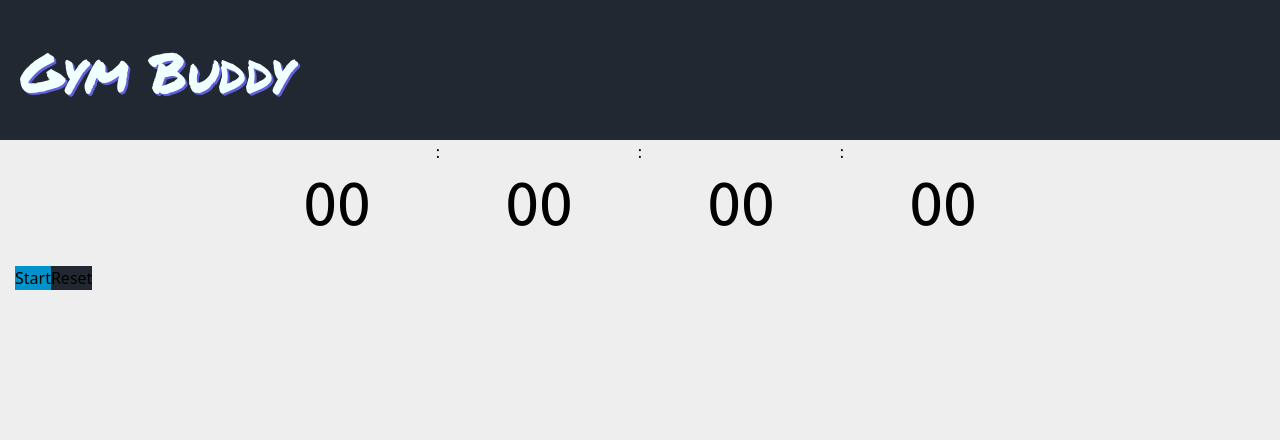
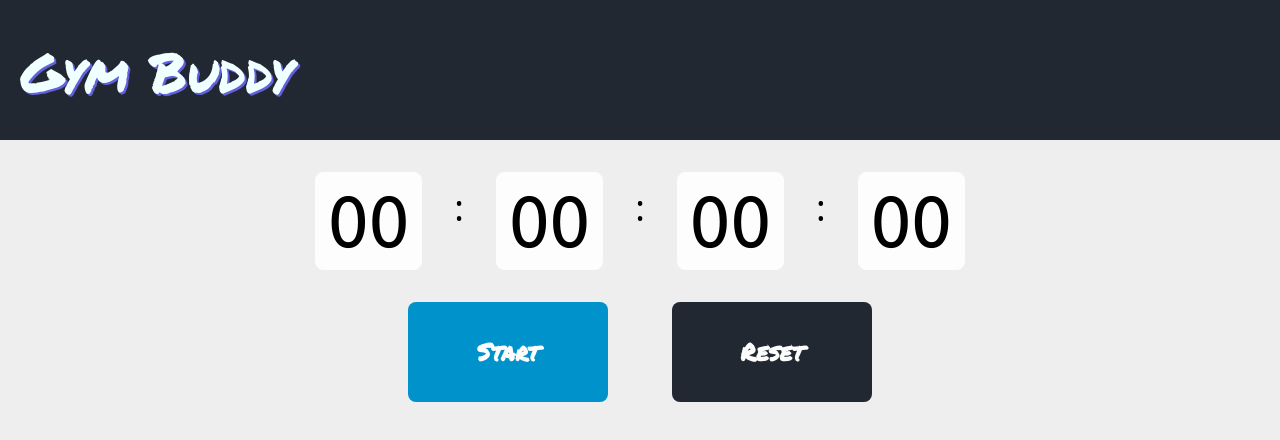
Before and after one commit to b-e-n-murray/react-gym-buddy-app, a React (Create React App) app: page /stopwatch in a window 1280 px wide. Shown: the top 440 px of the page. Built offline with nearby package versions, Linux system fonts and the light colour scheme; a web font is replaced by a local one.

Commit message:
stopwatch page appearing as desired

```diff
--- a/src/App.css
+++ b/src/App.css
@@ -201,53 +201,18 @@
   text-shadow: 1px 1px #0092ca;
 }
 
-.lap {
-  margin-top: 20px;
-  font-size: larger;
+@layer components {
+  .time-msr {
+    @apply border border-white rounded-lg bg-white text-7xl font-medium font-ubuntu mt-5 p-2 mx-5;
+  }
 }
 
-.laps-ctn {
-  font-family: "Ubuntu", sans-serif;
+@layer components {
+  .stop-btns button {
+    @apply text-white h-100 w-200 font-marker text-2xl font-bold text-center p-5 px-5 rounded-lg cursor-pointer transition-all duration-300 ease-in-out m-5;
+  }
+
+  .stop-btns button:hover {
+    @apply shadow-text border-obsidian;
+  }
 }
-
-.stopwatch-page button {
-  color: #fdfdfd;
-  height: 70px;
-  width: 120px;
-  font-family: "Permanent Marker", cursive;
-  font-size: 20px;
-  text-align: center;
-  font-weight: 700;
-  padding: 20px;
-  border-radius: 10px;
-  cursor: pointer;
-  transition: all 0.3s ease 0s;
-  margin-right: 10px;
-}
-
-.stopwatch-page button:hover {
-  text-shadow: 2px 2px #222831;
-  border: #eeeeee 1px;
-}
-
-.sw-btn-start {
-  background-color: #0092ca;
-  margin-left: 15px;
-}
-
-.sw-btn-start:hover {
-  text-shadow: 1px 1px #222831;
-}
-
-.sw-btn-lap {
-  background-color: #0074a2;
-  margin-left: 15px;
-}
-
-.sw-btn-pause {
-  background-color: #0074a2;
-}
-
-.sw-btn-reset {
-  background-color: #222831;
-}
--- a/src/components/Stopwatch.tsx
+++ b/src/components/Stopwatch.tsx
@@ -89,53 +89,56 @@ function Stopwatch(): JSX.Element {
   return (
     <>
       <div className="flex justify-center mx-auto mt-30 mb-30">
-          <span className="border border-offwhite rounded-lg bg-off-white text-6xl font-medium font-ubuntu p-5 mx-5">
-            {currentTime.hours < 10
-              ? "0" + currentTime.hours
-              : currentTime.hours}
+        <span className="time-msr">
+          {currentTime.hours < 10 ? "0" + currentTime.hours : currentTime.hours}
         </span>
-          :
-          <span className="border border-offwhite rounded-lg bg-off-white text-6xl font-medium font-ubuntu p-5 mx-5">
+        <p className="text-4xl mt-6">:</p>
+        <span className="time-msr">
           {currentTime.minutes < 10
             ? "0" + currentTime.minutes
             : currentTime.minutes}
         </span>
-          :
-          <span className="border border-offwhite rounded-lg bg-off-white text-6xl font-medium font-ubuntu p-5 mx-5">
+        <p className="text-4xl mt-6">:</p>
+        <span className="time-msr">
           {currentTime.seconds < 10
             ? "0" + currentTime.seconds
             : currentTime.seconds}
         </span>
-          :
-          <span className="border border-offwhite rounded-lg bg-off-white text-6xl font-medium font-ubuntu p-5 mx-5">
+        <p className="text-4xl mt-6">:</p>
+        <span className="time-msr">
           {currentTime.milliseconds < 10
             ? "0" + currentTime.milliseconds
             : currentTime.milliseconds}
         </span>
       </div>
+      <div className="flex justify-center">
+        <div className="stop-btns">
           {!watchRunning && (
-          <button onClick={handleStart} className="sw-btn-start">
+            <button onClick={handleStart} className="bg-race-blue">
               {stopwatchInProgress(currentTime)}
             </button>
           )}
           {watchRunning ? (
             <div>
-            <button onClick={handleLap} className="sw-btn-lap">
+              <button onClick={handleLap} className="bg-dark-blue">
                 Lap
               </button>
-            <button onClick={handlePause} className="sw-btn-pause">
+              <button onClick={handlePause} className="bg-dark-blue">
                 Pause
               </button>
             </div>
           ) : (
-          <button onClick={handleReset} className="sw-btn-reset">
+            <button onClick={handleReset} className="bg-obsidian">
               Reset
             </button>
           )}
-        <div className="laps-ctn">
+        </div>
+      </div>
+
+      <div className="font-ubuntu text-3xl text-center">
         {laps.map((time) => {
           return (
-              <div key={laps.indexOf(time)} className="lap">
+            <div key={laps.indexOf(time)}>
               Lap {laps.indexOf(time) + 1}:{" "}
               {time.hours < 10 ? "0" + time.hours : time.hours}:
               {time.minutes < 10 ? "0" + time.minutes : time.minutes}:
--- a/src/components/UserPrompts.tsx
+++ b/src/components/UserPrompts.tsx
@@ -5,8 +5,8 @@ import { MergedExercises } from "../utils/interfaces";
 
 const url =
   // process.env.NODE_ENV === "production" ?
-    "https://b-e-n-murray-gym-buddy-app.onrender.com"
-    // : "http://localhost:4000";
+  "https://b-e-n-murray-gym-buddy-app.onrender.com";
+// : "http://localhost:4000";
 
 function UserPrompts(): JSX.Element {
   const [targetMuscles, setTargetMuscles] = useState<string[]>([]);
--- a/tailwind.config.js
+++ b/tailwind.config.js
@@ -4,6 +4,36 @@ module.exports = {
     "./src/**/*.{js,jsx,ts,tsx}",
   ],
   theme: {
+    height: {
+      '10': '10px',
+      '20': '20px',
+      '30': '30px',
+      '40': '40px',
+      '50': '50px',
+      '60': '60px',
+      '70': '70px',
+      '80': '80px',
+      '90': '90px',
+      '100': '100px',
+      '150': '150px',
+      '200': '200px',
+      '250': '250px'
+    },
+    width: {
+      '10': '10px',
+      '20': '20px',
+      '30': '30px',
+      '40': '40px',
+      '50': '50px',
+      '60': '60px',
+      '70': '70px',
+      '80': '80px',
+      '90': '90px',
+      '100': '100px',
+      '150': '150px',
+      '200': '200px',
+      '250': '250px'
+    },
     screens : {
       sm: "480px",
       md: "768px",
@@ -21,6 +51,7 @@ module.exports = {
     colors: {
       "obsidian": "#222831",
       "offwhite": "#eeeeee",
+      "white": "#fdfdfd",
       "race-blue": "#0092ca",
       "dark-blue": "#0074a2",
     },
@@ -28,7 +59,11 @@ module.exports = {
       "ubuntu": ['Ubuntu', 'sans-serif'],
       "marker": ["Permanent Marker", "cursive"]
     },
-    extend: {},
+    extend: {
+      boxShadow: {
+        'text': '0 2px 0 rgba(0, 0, 0, 0.05)',
+      },
+    },
   },
   plugins: [],
 }
```
Lines whose indentation alone changed are shown as unchanged.
